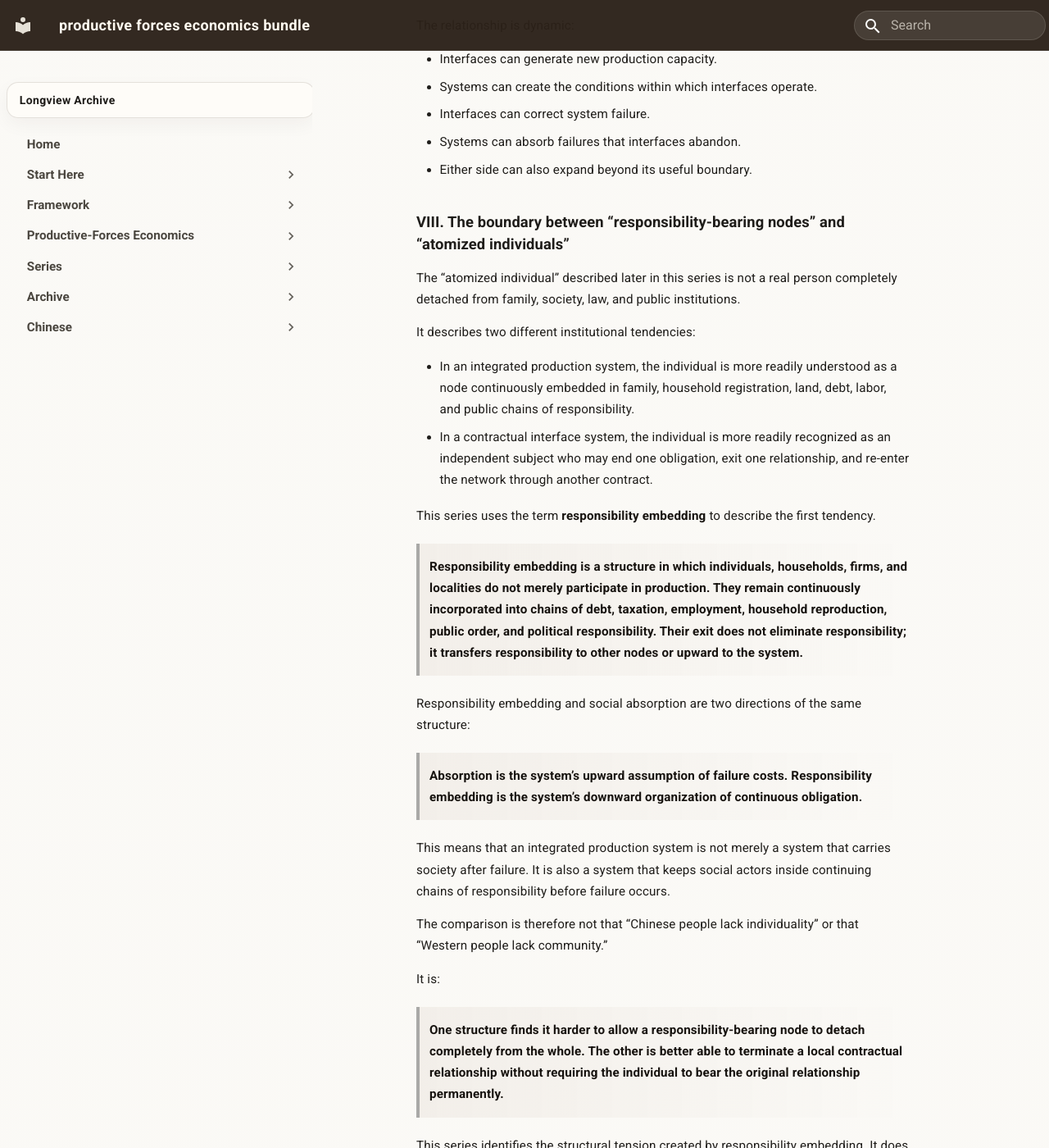
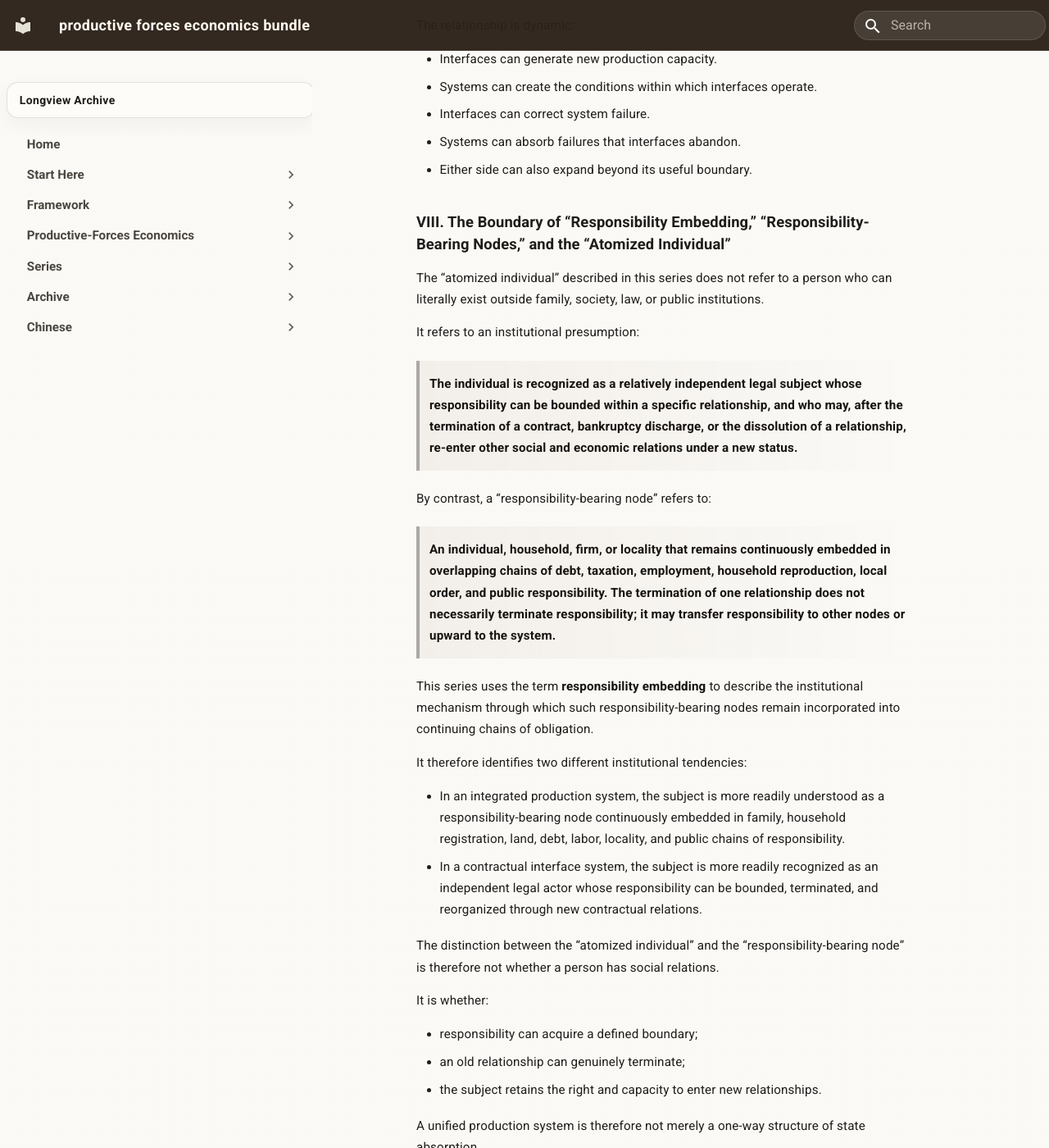
Before and after one commit to guanshi1688/longview-archive, an MkDocs documentation site: the page built from docs/essays/english/productive-forces-economics/_productive-forces-economics-bundle.md, in a window 1280 px wide and 1400 px high, scrolled down 9138 px. Shown: the whole window at 82% size. Built offline with MkDocs 1.6.1 and Material for MkDocs 9.7.7, drawn with Linux system fonts in a browser that asks for light colours; some of the changed text lies outside the part shown.

```diff
--- a/docs/essays/english/productive-forces-economics/_productive-forces-economics-bundle.md
+++ b/docs/essays/english/productive-forces-economics/_productive-forces-economics-bundle.md
@@ -257,32 +257,59 @@ The relationship is dynamic:
 - Systems can absorb failures that interfaces abandon.
 - Either side can also expand beyond its useful boundary.
 
-### VIII. The boundary between “responsibility-bearing nodes” and “atomized individuals”
-
-The “atomized individual” described later in this series is not a real person completely detached from family, society, law, and public institutions.
-
-It describes two different institutional tendencies:
-
-- In an integrated production system, the individual is more readily understood as a node continuously embedded in family, household registration, land, debt, labor, and public chains of responsibility.
-- In a contractual interface system, the individual is more readily recognized as an independent subject who may end one obligation, exit one relationship, and re-enter the network through another contract.
-
-This series uses the term **responsibility embedding** to describe the first tendency.
-
-> **Responsibility embedding is a structure in which individuals, households, firms, and localities do not merely participate in production. They remain continuously incorporated into chains of debt, taxation, employment, household reproduction, public order, and political responsibility. Their exit does not eliminate responsibility; it transfers responsibility to other nodes or upward to the system.**
-
-Responsibility embedding and social absorption are two directions of the same structure:
-
-> **Absorption is the system’s upward assumption of failure costs. Responsibility embedding is the system’s downward organization of continuous obligation.**
-
-This means that an integrated production system is not merely a system that carries society after failure. It is also a system that keeps social actors inside continuing chains of responsibility before failure occurs.
-
-The comparison is therefore not that “Chinese people lack individuality” or that “Western people lack community.”
+### VIII. The Boundary of “Responsibility Embedding,” “Responsibility-Bearing Nodes,” and the “Atomized Individual”
+
+The “atomized individual” described in this series does not refer to a person who can literally exist outside family, society, law, or public institutions.
+
+It refers to an institutional presumption:
+
+> **The individual is recognized as a relatively independent legal subject whose responsibility can be bounded within a specific relationship, and who may, after the termination of a contract, bankruptcy discharge, or the dissolution of a relationship, re-enter other social and economic relations under a new status.**
+
+By contrast, a “responsibility-bearing node” refers to:
+
+> **An individual, household, firm, or locality that remains continuously embedded in overlapping chains of debt, taxation, employment, household reproduction, local order, and public responsibility. The termination of one relationship does not necessarily terminate responsibility; it may transfer responsibility to other nodes or upward to the system.**
+
+This series uses the term **responsibility embedding** to describe the institutional mechanism through which such responsibility-bearing nodes remain incorporated into continuing chains of obligation.
+
+It therefore identifies two different institutional tendencies:
+
+- In an integrated production system, the subject is more readily understood as a responsibility-bearing node continuously embedded in family, household registration, land, debt, labor, locality, and public chains of responsibility.
+- In a contractual interface system, the subject is more readily recognized as an independent legal actor whose responsibility can be bounded, terminated, and reorganized through new contractual relations.
+
+The distinction between the “atomized individual” and the “responsibility-bearing node” is therefore not whether a person has social relations.
+
+It is whether:
+
+- responsibility can acquire a defined boundary;
+- an old relationship can genuinely terminate;
+- the subject retains the right and capacity to enter new relationships.
+
+A unified production system is therefore not merely a one-way structure of state absorption.
+
+It is a two-directional structure of responsibility:
+
+- the state bears the system-wide consequences that cannot be permanently externalized by localities, markets, or households;
+- individuals, households, firms, and localities bear a continuing obligation not to detach easily from the chain of responsibility.
+
+In this sense, absorption and responsibility embedding are two directions of the same structure:
+
+> **Absorption is the system’s upward assumption of the consequences of node failure. Responsibility embedding is the system’s downward organization of continuous obligation.**
+
+The comparison, therefore, is not that “Chinese people lack individuality” or that “Western people lack community.”
 
 It is:
 
-> **One structure finds it harder to allow a responsibility-bearing node to detach completely from the whole. The other is better able to terminate a local contractual relationship without requiring the individual to bear the original relationship permanently.**
-
-This series identifies the structural tension created by responsibility embedding. It does not prescribe a program for transforming the political structure in which that tension developed.
+> **One structure finds it more difficult to allow responsibility-bearing nodes to detach completely from the whole. The other is better able to terminate a local contractual relationship without requiring the subject to bear the original relationship permanently.**
+
+Social absorption is not a sentimental description of this structure.
+
+It answers a harder question:
+
+> **When a system requires subjects to remain inside the chain of responsibility, does the system also bear the cost of enabling them to continue living, producing, and beginning again within it?**
+
+Where responsibility embedding exists without sufficient social absorption, responsibility is pushed downward toward individuals and households.
+
+The subject may remain inside the system while losing the capacity to consume, innovate, take risks, and begin again.
 
 ### IX. This is a theoretical outline, not a universal framework or policy manual
 
```
Also changed, not shown: docs/essays/chinese/productive-forces-economics/_生产力经济学-合订本.md (+35 -23 lines).
